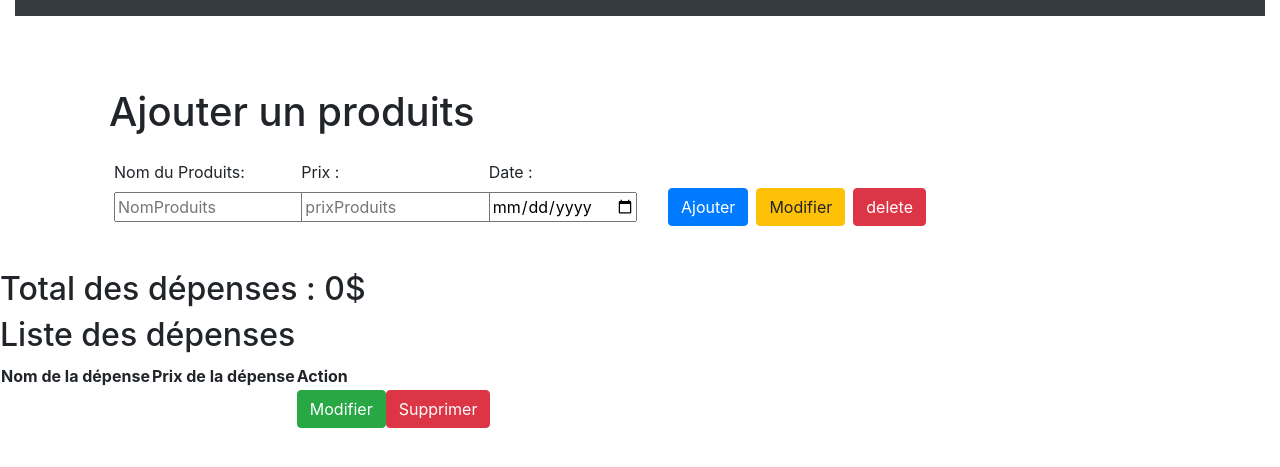
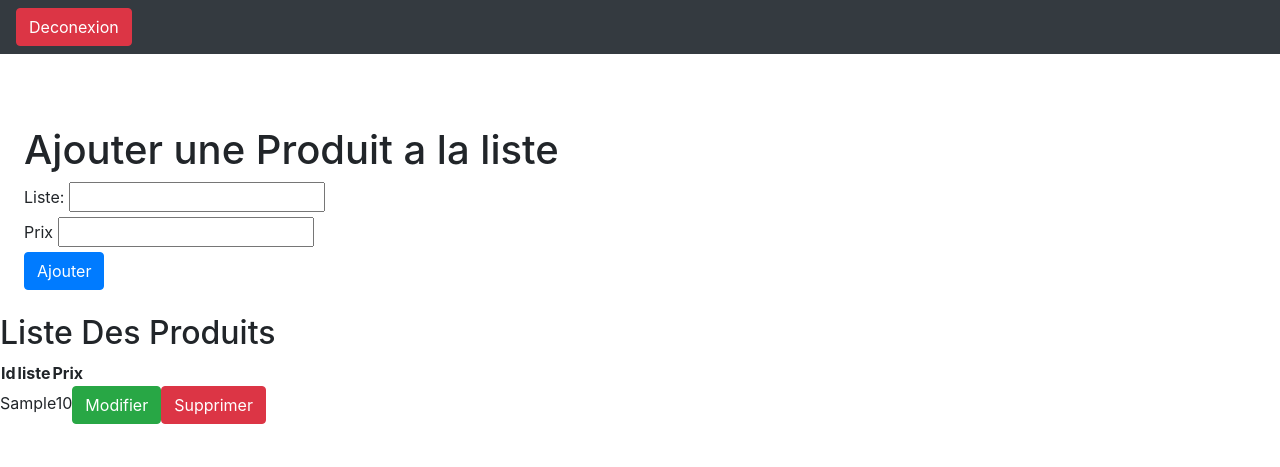
Before and after one commit to MVomito/Tp3Prog, a PHP site: page /mainPage.php in a window 1280 px wide. Shown: the top 467 px of the page. Run offline with PHP 8.4, Linux system fonts and the light colour scheme; tables that the repository leaves empty or names only in its code hold one stand-in row (values such as "Sample post"); data that the repository does not hold is empty.

Commit message:
job vendro

```diff
--- a/crudDelete.php
+++ b/crudDelete.php
@@ -1,14 +1,14 @@
 <?php
 include "ConnexionBD.php";
 
-$idProduits = $_GET["id"];
+$id_produits = $_GET["id_produits"];
 
 $supprimerProduits = $conn->prepare("
 DELETE FROM produits
-WHERE idProduits = :idProduits
+WHERE id_produits = :id_produits
 ");
 
-$supprimerProduits->bindParam('idProduits', $idProduits);
+$supprimerProduits->bindParam('id_produits', $id_produits);
 
 $supprimerProduits->execute();
 
--- a/mainPage.php
+++ b/mainPage.php
@@ -2,78 +2,58 @@
 <html>
 
 <head>
-    <title>Prog 3 Tp</title>
+    <title>Cours PHP</title>
     <link href="css/styles.css" rel="stylesheet" type="text/css">
     <link rel="stylesheet" href="https://stackpath.bootstrapcdn.com/bootstrap/4.3.1/css/bootstrap.min.css" integrity="sha384-ggOyR0iXCbMQv3Xipma34MD+dH/1fQ784/j6cY/iJTQUOhcWr7x9JvoRxT2MZw1T" crossorigin="anonymous">
     <meta charset="utf-8">
 </head>
 
 <body>
-    <div class="container-fluid">
-
-        <div class="navbar navbar-warning bg-dark text-center"></div>
-    </div>
+    <nav class="navbar navbar-dark bg-dark ">
+        <button class="btn btn-danger">Deconexion</button>
+    </nav>
     <br><br>
-
-    <div id="section1" class="container ">
-        <div class="row m-2 p-3">
-            <h1 class="mr-5">Ajouter un produits</h1>
-            <form action="crudAdd.php" method="post" class="row d-flex justify-content-evenly p-2 align-items-center">
-                <div class=" col-2 p-2 mx-1 align-items-center">
-                    <label>Nom du Produits:</label>
-                    <input type="text" name="NomProduits" placeholder="NomProduits" />
-                </div>
-                <div class=" col-2 p-2 mx-1">
-                    <label>Prix :</label>
-                    <input type="number" name="prixProduits" placeholder="prixProduits" />
-                </div>
-                <div class=" col-2 p-2 mx-1">
-                    <label>Date :</label>
-                    <input type="date" name="dateProduits" placeholder="dateProduits" />
-                </div>
-                <div class="champ pt-2 mx-1 mt-4" >
-                    <input type="button" name="ajouter" class="btn btn-primary" value="Ajouter" />
-                </div>
-                <div class="champ pt-2 mx-1 mt-4">
-                    <input type="button" name="modifier" class="btn btn-warning" value="Modifier" />
-                </div>
-                <div class="champ pt-2 mx-1 mt-4">
-                    <input type="button" name="delete" class="btn btn-danger" value="delete" />
-                </div>
-        </div>
-        <div class="row m-2">
-        </div>
+    <div class="m-2 p-3">
+        <h1>Ajouter une Produit a la liste</h1>
+        <form action="crudAdd.php" method="post">
+            <div class="champ">
+                <label>Liste:</label>
+                <input type="text" name="liste" />
+            </div>
+            <div class="champ">
+                <label>Prix</label>
+                <input type="number" name="prix" />
+            </div>
+            <div class="champ">
+                <input type="submit" name="Sauvegarder" class="btn btn-primary" value="Ajouter" />
+            </div>
         </form>
-    </div>
-    <div id="section2">
+</div>
+    <div>
         <?php
         include "showProduct.php";
-        $tableauProduits = showProduct();
-        $produitsTotal = 0;
-        for ($i = 0; $i < count($tableauProduits); $i++) {
-            $produitsTotal = $produitsTotal + $tableauProduits[$i]["prixProduits"];
-        }
+        $tables = showProduct();
 
-        echo "<h2>Total des dépenses : " . $produitsTotal . "$</h2>";
-        echo "<h2>Liste des dépenses</h2>";
+        echo "<h2>Liste Des Produits</h2>";
         echo "<table>";
         echo "<tr>";
-        echo "<th>Nom de la dépense</th>";
-        echo "<th>Prix de la dépense</th>";
-        echo "<th>Action</th>";
+        echo "<th>Id</th>";
+        echo "<th>liste</th>";
+        echo "<th>Prix</th>";
         echo "</tr>";
+        echo "</table>";
 
-        for ($i = 0; $i < count($tableauProduits); $i++) {
+        for ($i = 0; $i < count($tables); $i++) {
             echo "<tr>";
-            echo "<td>" . $tableauProduits[$i]["NomProduits"] . "</td>";
-            echo "<td>" . $tableauProduits[$i]["prixProduits"] . "</td>";
+            echo "<td>" . $tables[$i]["liste"] . "</td>";
+            echo "<td>" . $tables[$i]["prix"] . "</td>";
             echo "<td><span>";
-            echo "<input type=\"button\" onclick=\"location.href='crudUpdate.php?id=" . $tableauProduits[$i]["id_produits"] . "&titre=" . $tableauProduits[$i]["NomProduits"] . "&prix=" . $tableauProduits[$i]["prixProduits"] . "'\" \name=\"Modifier\" class=\"btn btn-success\" value=\"Modifier\">";
-            echo "<input type=\"button\" onclick=\"location.href='crudDelete.php?id=" . $tableauProduits[$i]["id_produits"] . "'\" \name=\"Supprimer\" class=\"btn btn-danger\" value=\"Supprimer\">";
+            echo "<input type=\"button\" onclick=\"location.href='crudAdd.php?id=" . $tables[$i]["id_produits"] . "&titre=" . $tables[$i]["liste"] . "&prix=" . $tables[$i]["prix"] . "'\" \name=\"Modifier\" class=\"btn btn-success\" value=\"Modifier\">";
+            echo "<input type=\"button\" onclick=\"location.href='crudDelete.php?id=" . $tables[$i]["id_produits"] . "'\" \name=\"Supprimer\" class=\"btn btn-danger\" value=\"Supprimer\">";
         }
         ?>
 
-        </section>
+    </div>
 </body>
 
 </html>
--- a/signUp.php
+++ b/signUp.php
@@ -1,4 +1,6 @@
-<?php include "ConnexionBD.php"; ?>
+<?php
+include "ConnexionBD.php";
+?>
 
 <!DOCTYPE html>
 <html lang="en">
@@ -15,7 +17,7 @@
 <body>
     <div>
         <div class="accueilDiv">
-            <form class="accueilForm w-50" action="addUtilisateur.php" method="post">
+            <form class="accueilForm" action="addUtilisateur.php" method="post">
                 <h1 class="mainTitle">Creer un Compte</h1>
                 <label>Nom d'utilisateur</label>
                 <input class="input" type="text" name="username" placeholder="Votre nom d'utilisateur">
```
Also changed, not shown: crudAdd.php (+12 -10 lines), index.php (+11 -10 lines), traitement.php (+5 -19 lines).
